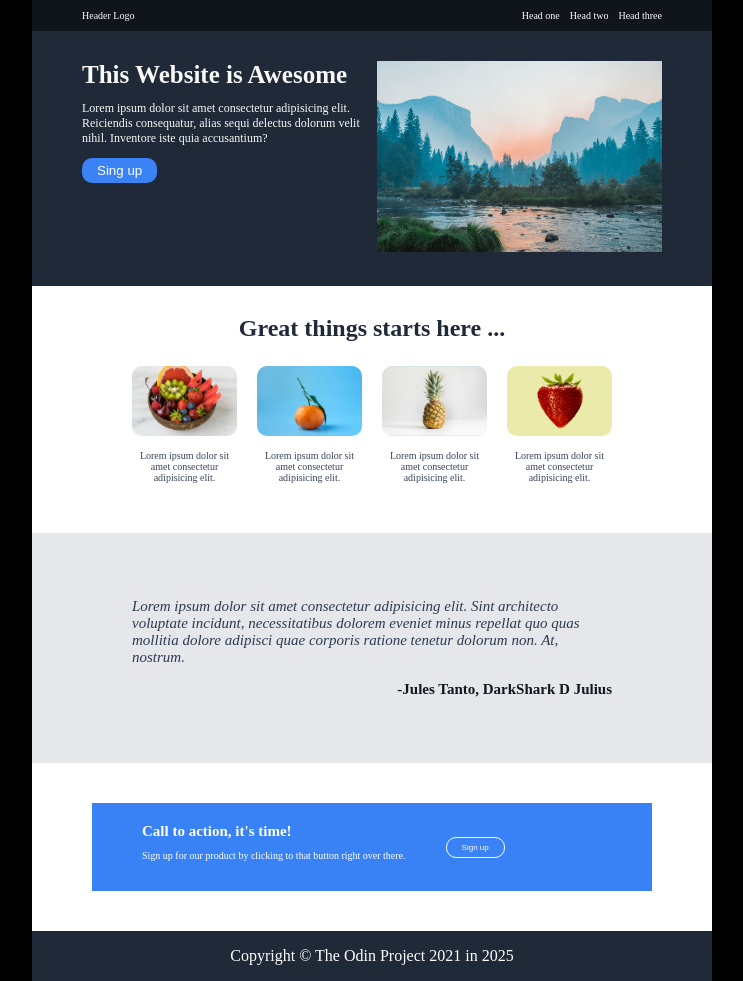
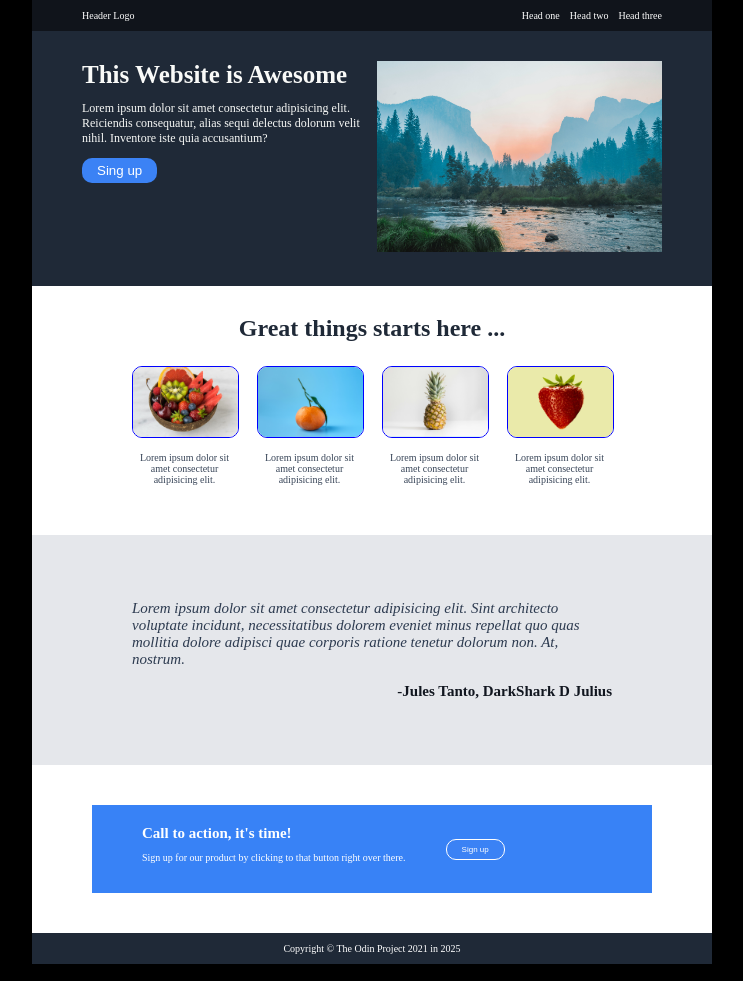
Before and after one commit to Darkshark237/firstweb, a plain HTML site: page index.html in a window 1280 px wide. Shown: the whole page, without its empty margins (268-1011 px from the left). Drawn offline with Linux system fonts and the light colour scheme.

Commit message:
creatingand moving image files into a doc image

```diff
--- a/index.html
+++ b/index.html
@@ -26,7 +26,7 @@
                     <button>Sing up</button>
                 </div>
                 <div class="imgintro">
-                    <img src="imgintro.png" alt="webpage Landscape">
+                    <img src="images/imgintro.png" alt="webpage Landscape">
                 </div>
             </div>
             <div class="second">
@@ -34,25 +34,25 @@
                 <div class="boxes">
                     <div class="box">
                         <div>
-                            <img src="combo.png" alt="combo">
+                            <img src="images/combo.png" alt="combo">
                         </div>
                         <p>Lorem ipsum dolor sit amet consectetur adipisicing elit.</p>
                     </div>
                     <div class="box">
                         <div>
-                            <img src="orange.png" alt="orange">
+                            <img src="images/orange.png" alt="orange">
                         </div>
                         <p>Lorem ipsum dolor sit amet consectetur adipisicing elit.</p>
                     </div>
                     <div class="box">
                         <div>
-                            <img src="pinaple.png" alt="pineaple">
+                            <img src="images/pinaple.png" alt="pineaple">
                         </div>
                         <p>Lorem ipsum dolor sit amet consectetur adipisicing elit.</p>
                     </div>
                     <div class="box">
                         <div>
-                            <img src="strawb.png" alt="strawberry">
+                            <img src="images/strawb.png" alt="strawberry">
                         </div>
                         <p>Lorem ipsum dolor sit amet consectetur adipisicing elit.</p>
                     </div>
--- a/style.css
+++ b/style.css
@@ -106,6 +106,7 @@ img{
 }
 .box div>img{
     border-radius: 10px;
+    border: 1px solid blue;
 }
 .box>:nth-child(2){
     font-size: 10px;
@@ -157,3 +158,6 @@ footer{
     justify-content: center;
     color: white;
 }
+footer p{
+    font-size: 10px;
+}
```
Also changed, not shown: images/combo.png (renamed from combo.png), images/imgintro.png (renamed from imgintro.png), images/orange.png (renamed from orange.png), images/pinaple.png (renamed from pinaple.png), images/strawb.png (renamed from strawb.png).
